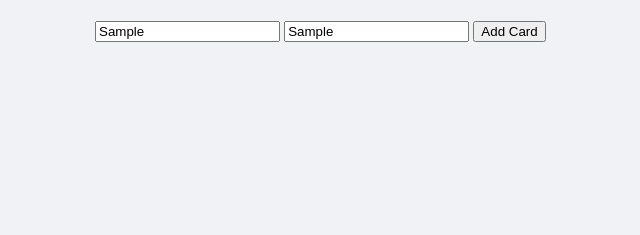
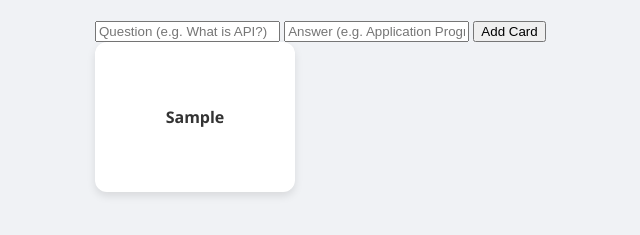
Before and after one commit to MarufHasanCSE/Flashcard-Learning-App-with-a-Flip-Animation, a plain HTML site: page index.html in a window 1280 px wide. Both pictures are taken after typing "Sample", "Sample" into the empty fields and a click on the button "Add Card". Shown: the part 115-350 px from the top of the page, without its empty margins (225-865 px from the left). Drawn offline with Linux system fonts and the light colour scheme.

Commit message:
first commit

```diff
--- a/index.html
+++ b/index.html
@@ -19,5 +19,7 @@
     <div id="card-list" class="card-list">
         </div>
 </div>
+
+<script src="script.js"></script>
 </body>
 </html>
--- /dev/null
+++ b/script.js
@@ -0,0 +1,33 @@
+const cardList = document.getElementById('card-list');
+const addBtn = document.getElementById('add-card');
+const qInput = document.getElementById('question');
+const aInput = document.getElementById('answer');
+
+function createCard(q, a) {
+    const card = document.createElement('div');
+    card.className = 'flashcard';
+
+    card.innerHTML = `
+        <div class="card-inner">
+            <div class="card-front"><strong>${q}</strong></div>
+            <div class="card-back">${a}</div>
+        </div>
+    `;
+
+
+    card.addEventListener('click', () => {
+        card.classList.toggle('flipped');
+    });
+
+    cardList.appendChild(card);
+}
+
+addBtn.addEventListener('click', () => {
+    if (qInput.value && aInput.value) {
+        createCard(qInput.value, aInput.value);
+        qInput.value = '';
+        aInput.value = '';
+    } else {
+        alert("Please fill both fields!");
+    }
+});
```
